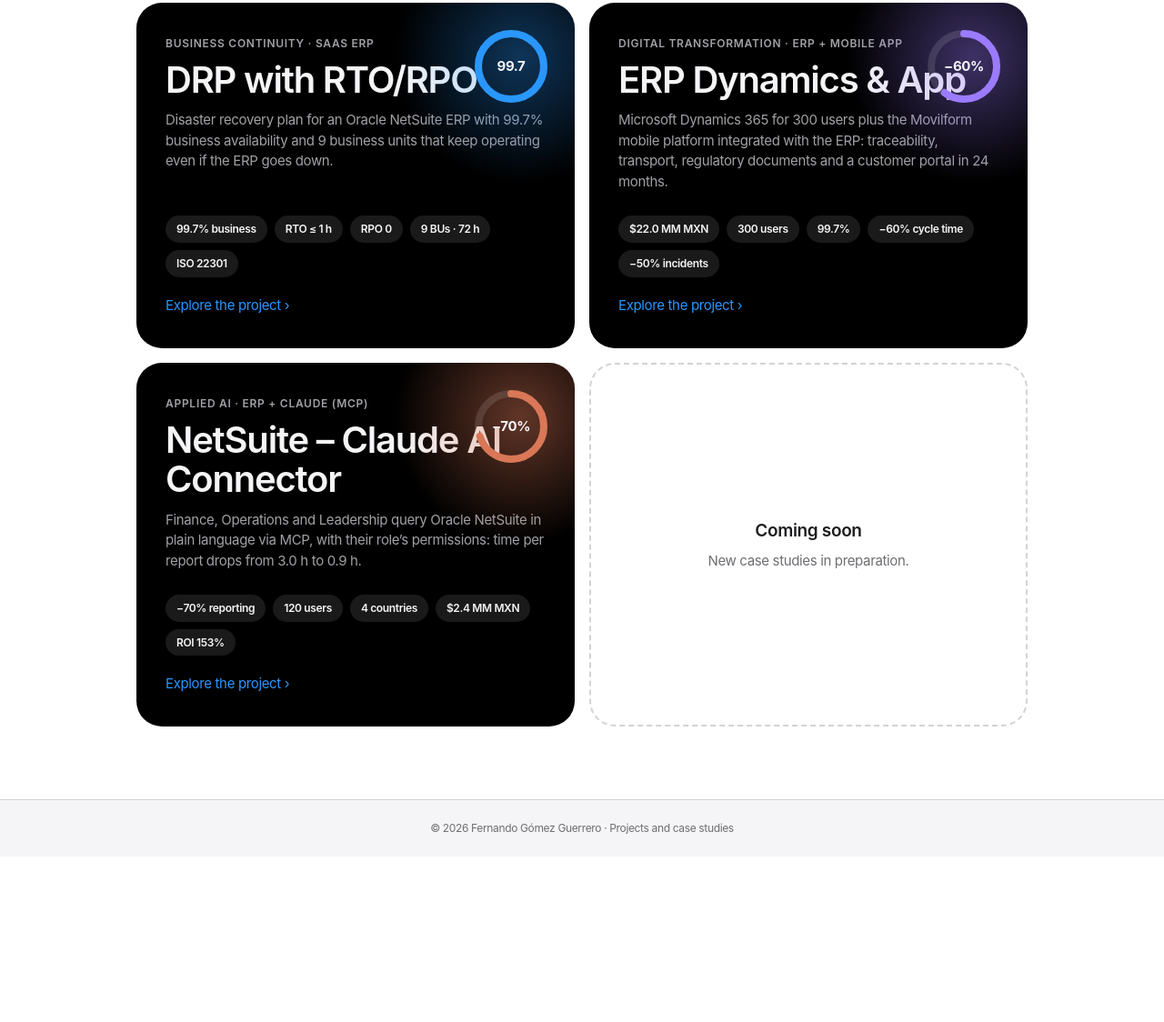
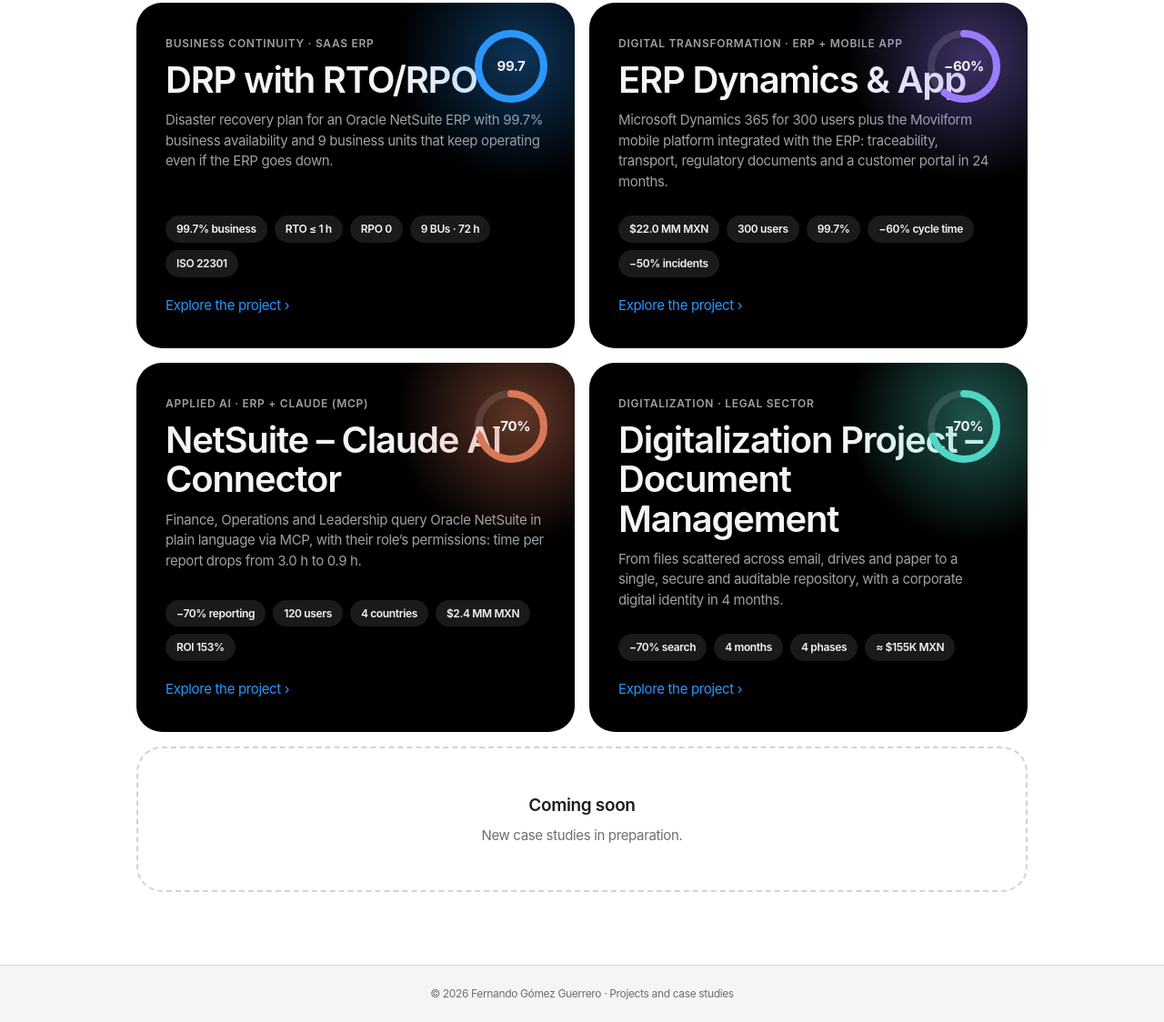
Before and after one commit to fherg15/fherg15.github.io, a plain HTML site: page proyectos/en/index.html in a window 1280 px wide. Shown: the part 446-1570 px from the top of the page at 91% size. Before the commit the page ends 1388 px from the top, so only its background shows below. Drawn offline with Linux system fonts and the light colour scheme.

Commit message:
Add document management project

```diff
--- a/proyectos/en/index.html
+++ b/proyectos/en/index.html
@@ -49,7 +49,7 @@ h1{font-size:clamp(2.5rem,6.4vw,4.6rem);font-weight:600;line-height:1.05;letter-
 .pj .glow{position:absolute;right:-90px;top:-90px;width:300px;height:300px;border-radius:50%;background:radial-gradient(circle,rgba(41,151,255,.35),transparent 65%);animation:pulse 5s ease-in-out infinite}
 .pj .ring{position:absolute;right:28px;top:28px;width:84px;height:84px}
 @keyframes pulse{50%{transform:scale(1.15);opacity:.7}}
-.soon{border:2px dashed var(--ln);border-radius:28px;min-height:380px;display:flex;flex-direction:column;align-items:center;justify-content:center;color:var(--mut);text-align:center;padding:32px}
+.soon{border:2px dashed var(--ln);border-radius:28px;grid-column:1/-1;min-height:160px;display:flex;flex-direction:column;align-items:center;justify-content:center;color:var(--mut);text-align:center;padding:32px}
 .soon b{font-size:19px;color:var(--ink);font-weight:600}
 footer{background:var(--tile);color:var(--mut);font-size:12px;padding:22px;text-align:center;border-top:1px solid var(--ln)}
 .gnav .brand,.gnav .back{white-space:nowrap}
@@ -97,6 +97,15 @@ footer{background:var(--tile);color:var(--mut);font-size:12px;padding:22px;text-
       <div class="kp"><span>−70% reporting</span><span>120 users</span><span>4 countries</span><span>$2.4 MM MXN</span><span>ROI 153%</span></div>
       <div class="go">Explore the project ›</div>
     </a>
+    <a class="pj" href="/proyectos/gestion-documental/en/" onclick="gtag('event','project_open',{project:'gestion-documental'})">
+      <div class="glow" style="background:radial-gradient(circle,rgba(79,214,196,.4),transparent 65%)"></div>
+      <svg class="ring" viewBox="0 0 84 84" aria-hidden="true"><circle cx="42" cy="42" r="36" fill="none" stroke="rgba(255,255,255,.12)" stroke-width="8"/><circle cx="42" cy="42" r="36" fill="none" stroke="#4fd6c4" stroke-width="8" stroke-linecap="round" stroke-dasharray="226.2" stroke-dashoffset="67.9" transform="rotate(-90 42 42)"/><text x="42" y="47" text-anchor="middle" fill="#f5f5f7" font-size="15" font-weight="700" font-family="inherit">−70%</text></svg>
+      <div class="tag">Digitalization · Legal sector</div>
+      <h2>Digitalization Project – Document Management</h2>
+      <p>From files scattered across email, drives and paper to a single, secure and auditable repository, with a corporate digital identity in 4 months.</p>
+      <div class="kp"><span>−70% search</span><span>4 months</span><span>4 phases</span><span>≈ $155K MXN</span></div>
+      <div class="go">Explore the project ›</div>
+    </a>
     <div class="soon"><b>Coming soon</b><p style="margin-top:8px;font-size:15px">New case studies in preparation.</p></div>
   </div>
 </main>
```
